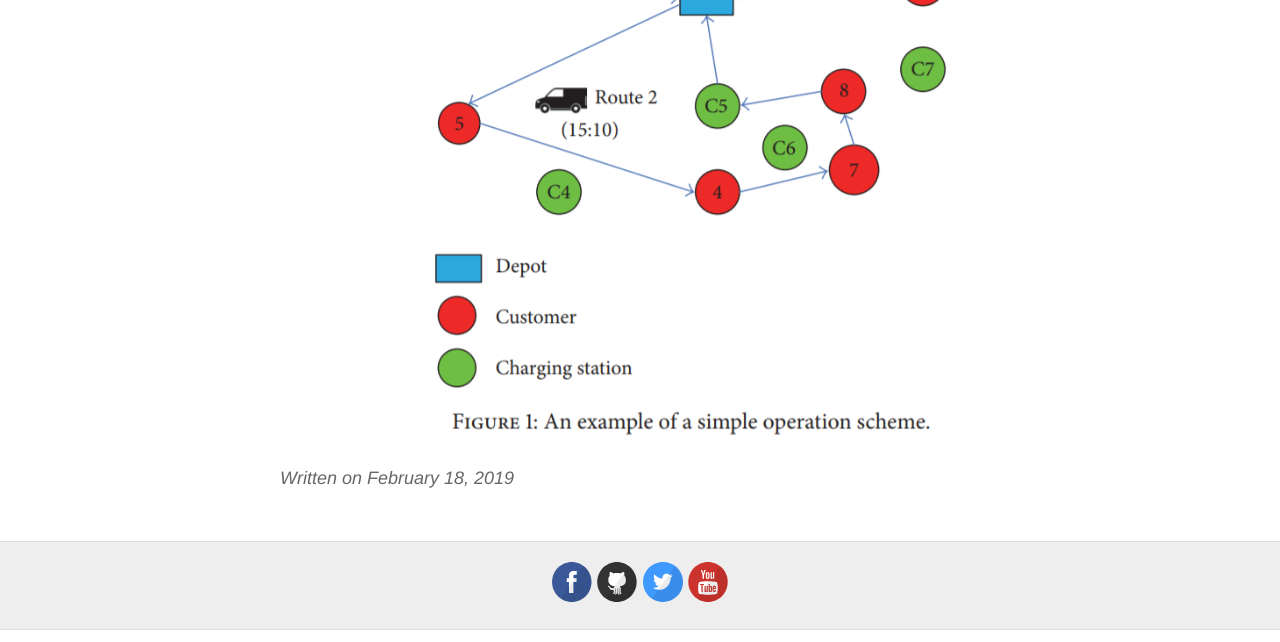
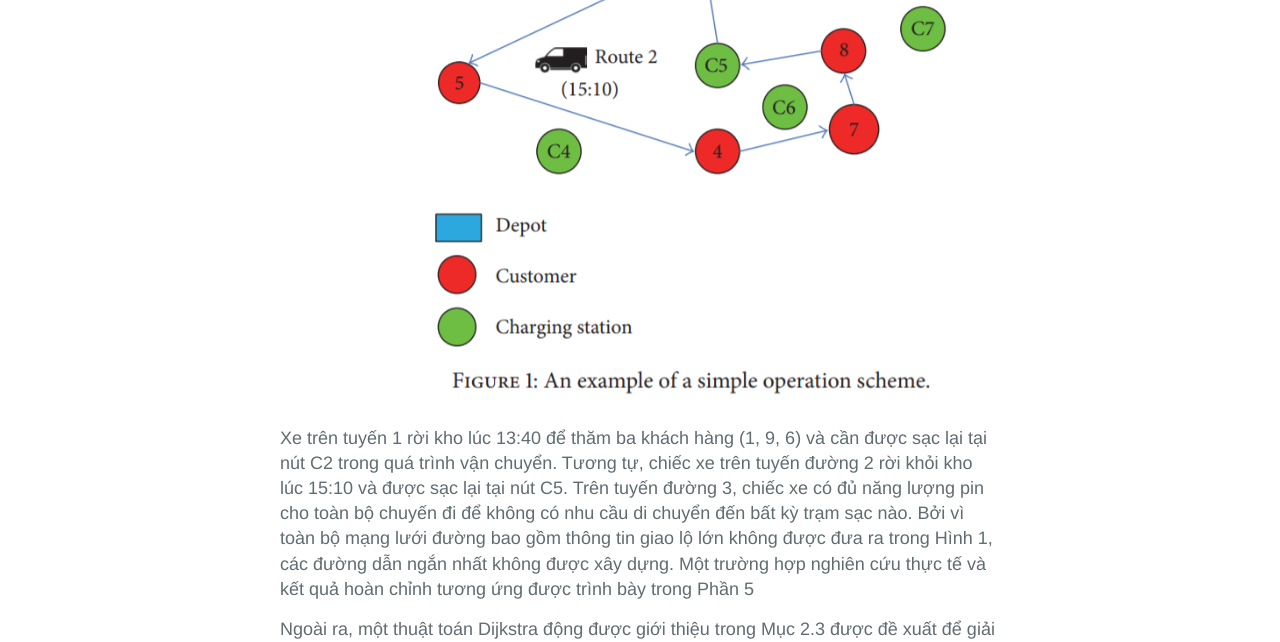
Before and after one commit to sonnhfit/sonnhfit.github.io, a Jekyll site: the page built from _posts/2019-2-18-Bai-toan-dieu-phoi-xe-dien-voi-thoi-gian-sac-va-di-chuyen-khac-nhau.md, in a window 1280 px wide and 1400 px high, scrolled down 1779 px. Shown: the top 642 px of the window. Built offline with Jekyll 4.4.1, drawn with Linux system fonts in a browser that asks for light colours; some of the changed text lies outside the part shown.

Commit message:
save bai

```diff
--- a/_posts/2019-2-18-Bai-toan-dieu-phoi-xe-dien-voi-thoi-gian-sac-va-di-chuyen-khac-nhau.md
+++ b/_posts/2019-2-18-Bai-toan-dieu-phoi-xe-dien-voi-thoi-gian-sac-va-di-chuyen-khac-nhau.md
@@ -26,6 +26,17 @@
 
 Để ngụ ý sơ đồ vận hành xe tối ưu, chúng tôi hiển thị một ví dụ kết quả đơn giản với 10 khách hàng và 8 lần sạc các trạm (tham khảo Hình 1). Kết quả chi tiết là sau: depot-1-9-C2-6-depot (tuyến 1), depot-5-4-7-8-C5-kho (tuyến 2) và kho-2-3-10-kho (tuyến 3)
 
-A link to [Jekyll Now](http://github.com/barryclark/jekyll-now/). A big ass literal link <http://github.com/barryclark/jekyll-now/>
+![Mô tả bài toán tối ưu điều phối xe điện với thời gian khác nhau]({{ site.baseurl }}/images/hinh1_toi-uu.PNG "Mô tả bài toán tối ưu điều phối xe điện với thời gian khác nhau")
 
-![Mô tả bài toán tối ưu điều phối xe điện với thời gian khác nhau]({{ site.baseurl }}/images/hinh1_toi-uu.PNG "Mô tả bài toán tối ưu điều phối xe điện với thời gian khác nhau")
+Xe trên tuyến 1 rời kho lúc 13:40 để thăm ba khách hàng (1, 9, 6) và cần được sạc lại tại nút C2 trong quá trình vận chuyển. Tương tự, chiếc xe trên tuyến đường 2 rời khỏi kho lúc 15:10 và được sạc lại tại nút C5. Trên tuyến đường 3, chiếc xe có đủ năng lượng pin cho toàn bộ chuyến đi để không có nhu cầu di chuyển đến bất kỳ trạm sạc nào. Bởi vì toàn bộ mạng lưới đường bao gồm thông tin giao lộ lớn không được đưa ra trong Hình 1, các đường dẫn ngắn nhất không được xây dựng. Một trường hợp nghiên cứu thực tế và kết quả hoàn chỉnh tương ứng được trình bày trong Phần 5
+
+Ngoài ra, một thuật toán Dijkstra động được giới thiệu trong Mục 2.3 được đề xuất để giải quyết vấn đề con đường ngắn nhất
+
+2.1. Charging Demand (Nhu cầu sạc pin). Nói chung, Công ty hỗ trợ các xe EV có  điểm sạc tại kho. EV có thể được tính phí trong thời gian nhàn rỗi (ví dụ: thời gian ban đêm). Vì vậy, khi rời kho,
+EVs có nguồn pin đầy đủ. Tuy nhiên, đôi khi những chuyến đi quá dài để EV không có đủ pin hoàn thành toàn bộ chuyến đi đó. trạm sạc công cộng cung cấp sự lựa chọn tốt hơn chạy EV để bổ sung năng lượng pin. Theo Hiệp hội kỹ sư ô tô (SAE), ba cấp độ sạc
+tồn tại, như được liệt kê trong Bảng 1.
+![ 3 Cấp độ sạc xe điện]({{ site.baseurl }}/images/distra_bang_lv.png "3 Cấp độ sạc xe điện")
+Cấp 1 phù hợp để qua đêm tại nhà và nơi làm việc. Cấp 2 thường được cài đặt
+tại các cơ sở tư nhân và công cộng. Cấp 3, cũng được gọi là để sạc nhanh, sạc điện áp cao.
+
+Hiện nay, phần lớn các trạm sạc công cộng ở Bắc Kinh cung cấp sạc nhanh, có thể nhanh chóng hoàn thành quá trình sạc trong 1 h. Năng lượng pin được sạc lại thực sự không được xem xét; đó là, bất kể năng lượng pin Khi EV đến trạm sạc, sạc thời gian được coi là một giá trị không đổi (giả sử 30 phút). Khi nào sạc lại được thực hiện, pin được làm đầy với công suất. Ngoài ra, hàng đợi không được xem xét; đó là, EVs là chắc chắn sạc lại bất cứ khi nào có thể.
```
Also changed, not shown: _posts/distra_bang_lv.png (added).
